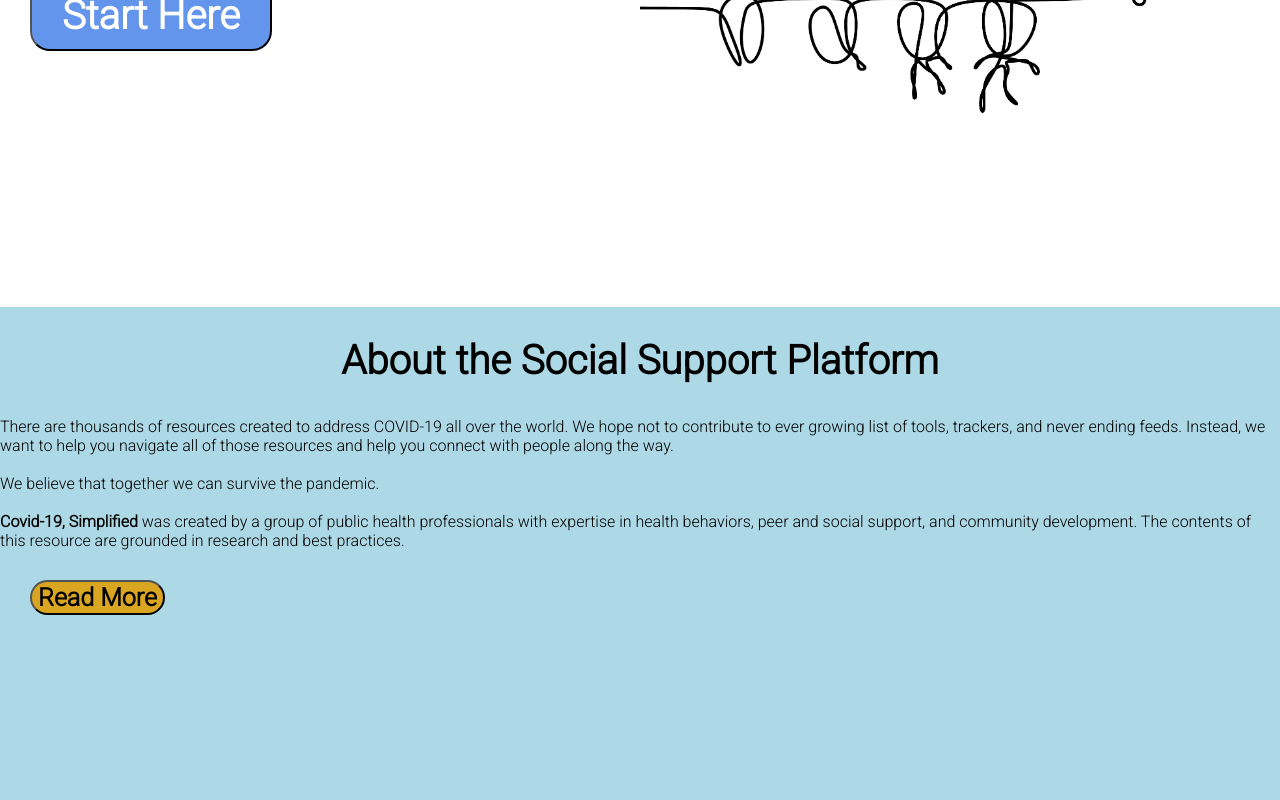
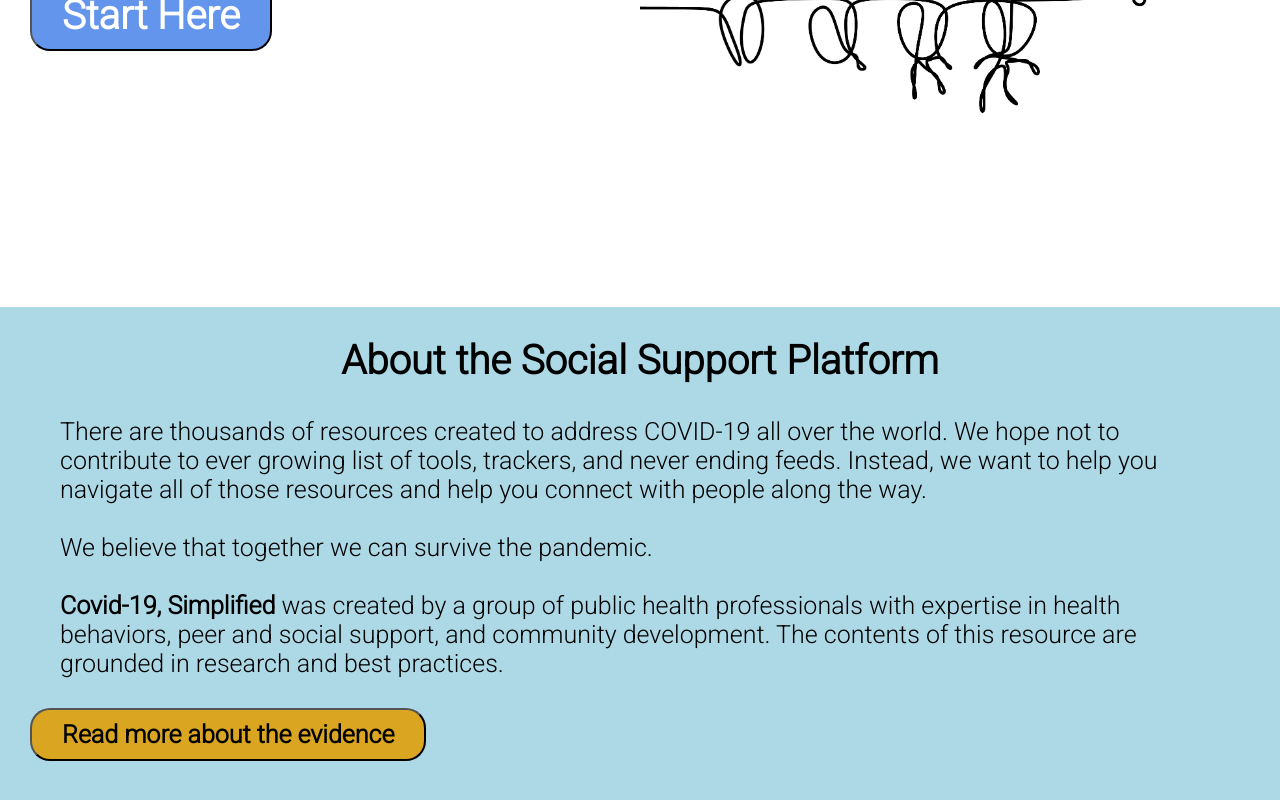
Before and after one commit to alexiscameronfrankel/covid19, a React (Create React App) app: page / in a window 1280 px wide. Shown: the part 356-1156 px from the top of the page. Built offline with nearby package versions, Linux system fonts and the light colour scheme.

Commit message:
working on second section

```diff
--- a/src/App.css
+++ b/src/App.css
@@ -182,7 +182,7 @@
 
 #about_home article{
   padding: 0px 60px;
-  font-size: 35px;
+  font-size: 25px;
 }
 
 #about_home_btn{
@@ -192,5 +192,10 @@
   font-size: 25px;
   border-radius: 20px;
   margin: 30px;
+  padding: 10px 30px;
+  display:flex;
+  align-items: center;
+  justify-content: center;
+
 
 }
--- a/src/components/Home.js
+++ b/src/components/Home.js
@@ -16,14 +16,14 @@
               </section>
               <section id="about_home">
                 <h1>About the Social Support Platform</h1>
-                <div>
+                <article>
                     There are thousands of resources created to address COVID-19 all over the world. We hope not to contribute to ever growing list of tools, trackers, and never ending feeds. Instead, we want to help you navigate all of those resources and help you connect with people along the way.
                     <br/><br/>
                     We believe that together we can survive the pandemic.
                     <br/><br/>
                     <b>Covid-19, Simplified</b> was created by a group of public health professionals with expertise in health behaviors, peer and social support, and community development. The contents of this resource are grounded in research and best practices.
-                </div>
-                <button id="about_home_btn" type="button">Read More</button>
+                </article>
+                <button id="about_home_btn" type="button">Read more about the evidence</button>
               </section>
             </>
         );
```
